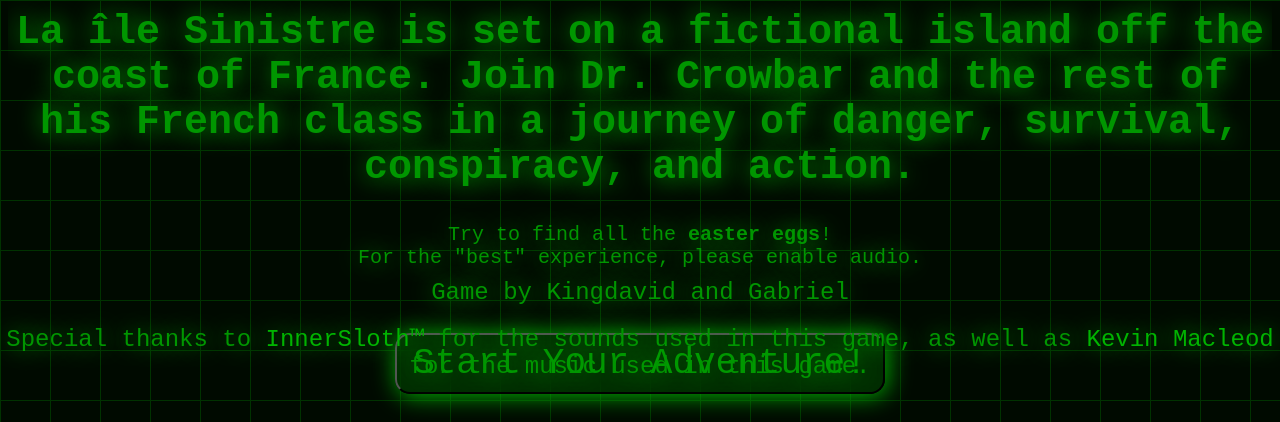
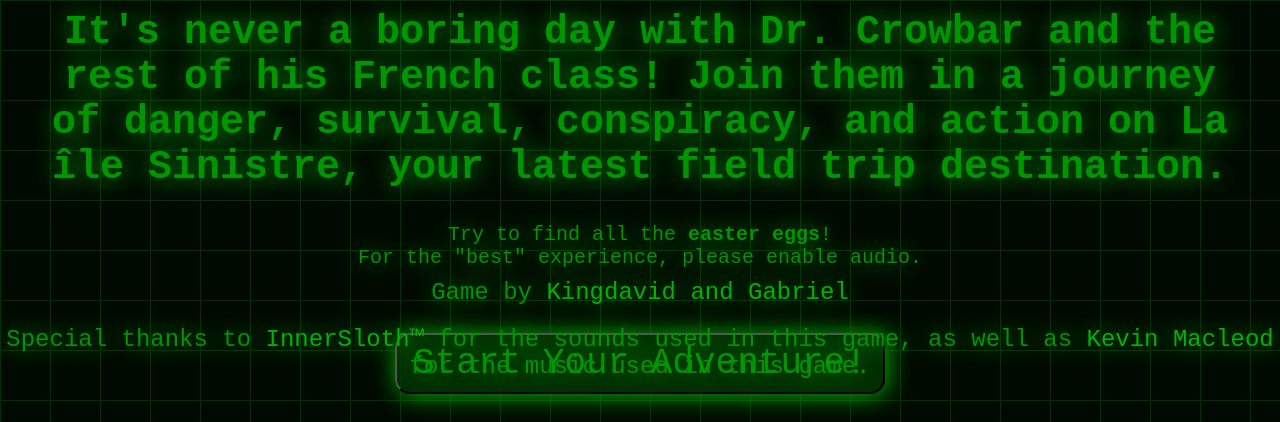
Before and after one commit to GabrielCART/adventure-game, a plain HTML site: page adventuregame.html in a window 1280 px wide. Shown: the part 400-822 px from the top of the page. Drawn offline with Linux system fonts and the light colour scheme.

Commit message:
Refined starting page text and CSS

```diff
--- a/adventuregame.html
+++ b/adventuregame.html
@@ -14,7 +14,7 @@
     <div id="startText">
         <img src="Media/Images/lighthouse.jpg" alt="Starter Image" height="250">
         <h2>
-            La île Sinistre is set on a fictional island off the coast of France. Join Dr. Crowbar and the rest of his French class in a journey of danger, survival, conspiracy, and action.
+            It's never a boring day with Dr. Crowbar and the rest of his French class! Join them in a journey of danger, survival, conspiracy, and action on La île Sinistre, your latest field trip destination.
         </h2>
         <p>Try to find all the <strong>easter eggs</strong>!</br>For the "best" experience, please enable audio.</p>
     </div>
@@ -23,7 +23,7 @@
         <button class="gameButton" onclick="buttonClick(this.id); playSound(`start`); stopSound(`bgm`); gameStart()" id="intro">Start Your Adventure!</button>
     </form>
     <footer>
-        <p>Game by Kingdavid and Gabriel</p>
+        <p>Game by <a href="https://docs.google.com/presentation/d/17QUvuSFUOvjEuQwHPVNWIru7iQNQYQ-6nB1mYuB6ar8/edit?usp=sharing">Kingdavid and Gabriel</a></p>
         <p>Special thanks to <a href="https://www.innersloth.com/">InnerSloth™</a> for the sounds used in this game, as well as <a href="https://www.youtube.com/channel/UCSZXFhRIx6b0dFX3xS8L1yQ">Kevin Macleod</a> for the music used in this game.</p>
     </footer>
     <audio id="bgm" autoplay loop src="Media/Audio/sneakysnitch.mp3" preload="auto"></audio>
--- a/style.css
+++ b/style.css
@@ -68,6 +68,8 @@ hr{
     transition: height 2.5s;
 }
 #startText>h2{
+    margin-left: 20px;
+    margin-right: 20px;
     font-size: 40px;
     text-shadow: 1px 1px 24px rgba( 0, 180, 0, 1);
     font-family: 'Courier New';
```
